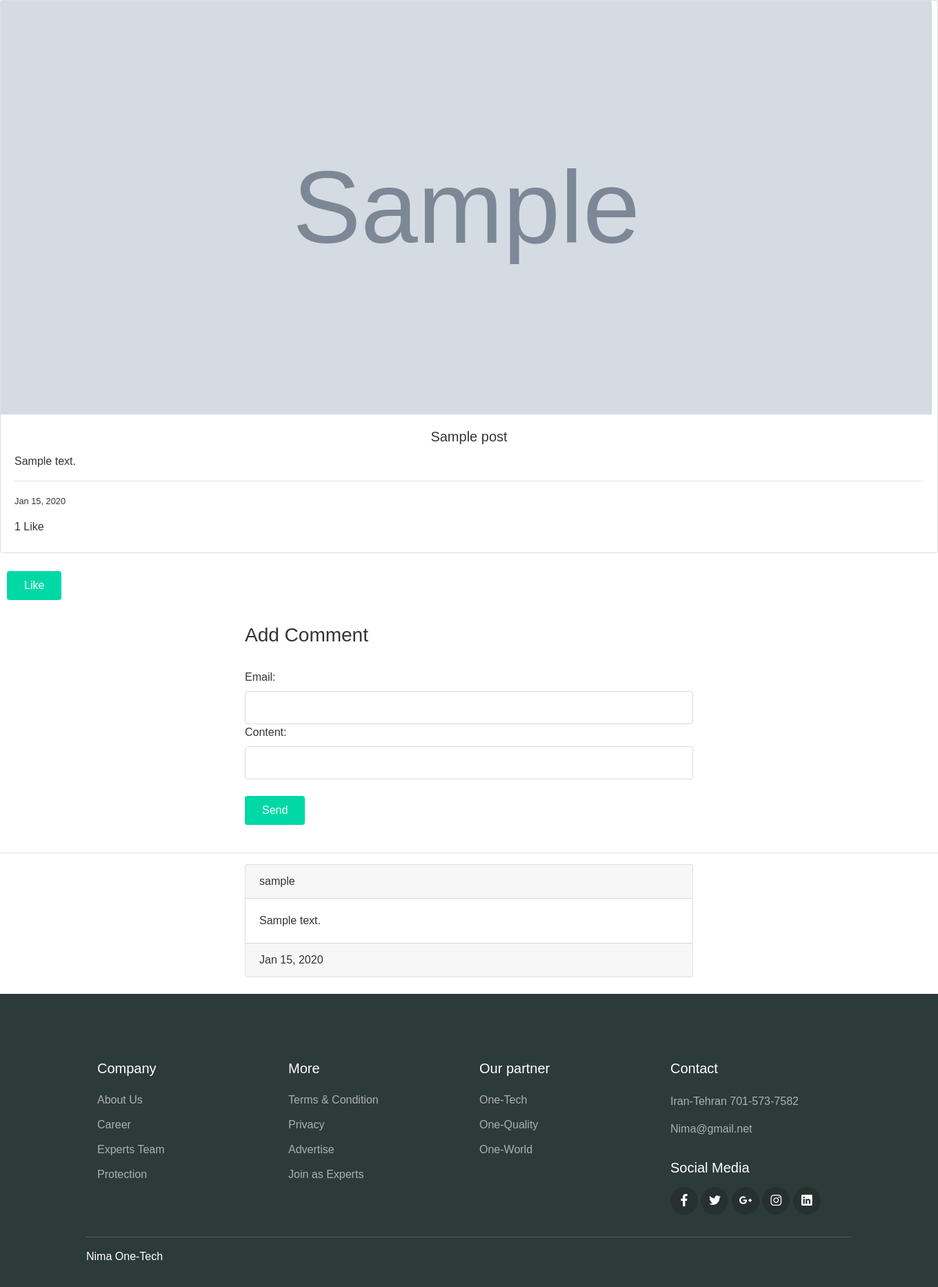
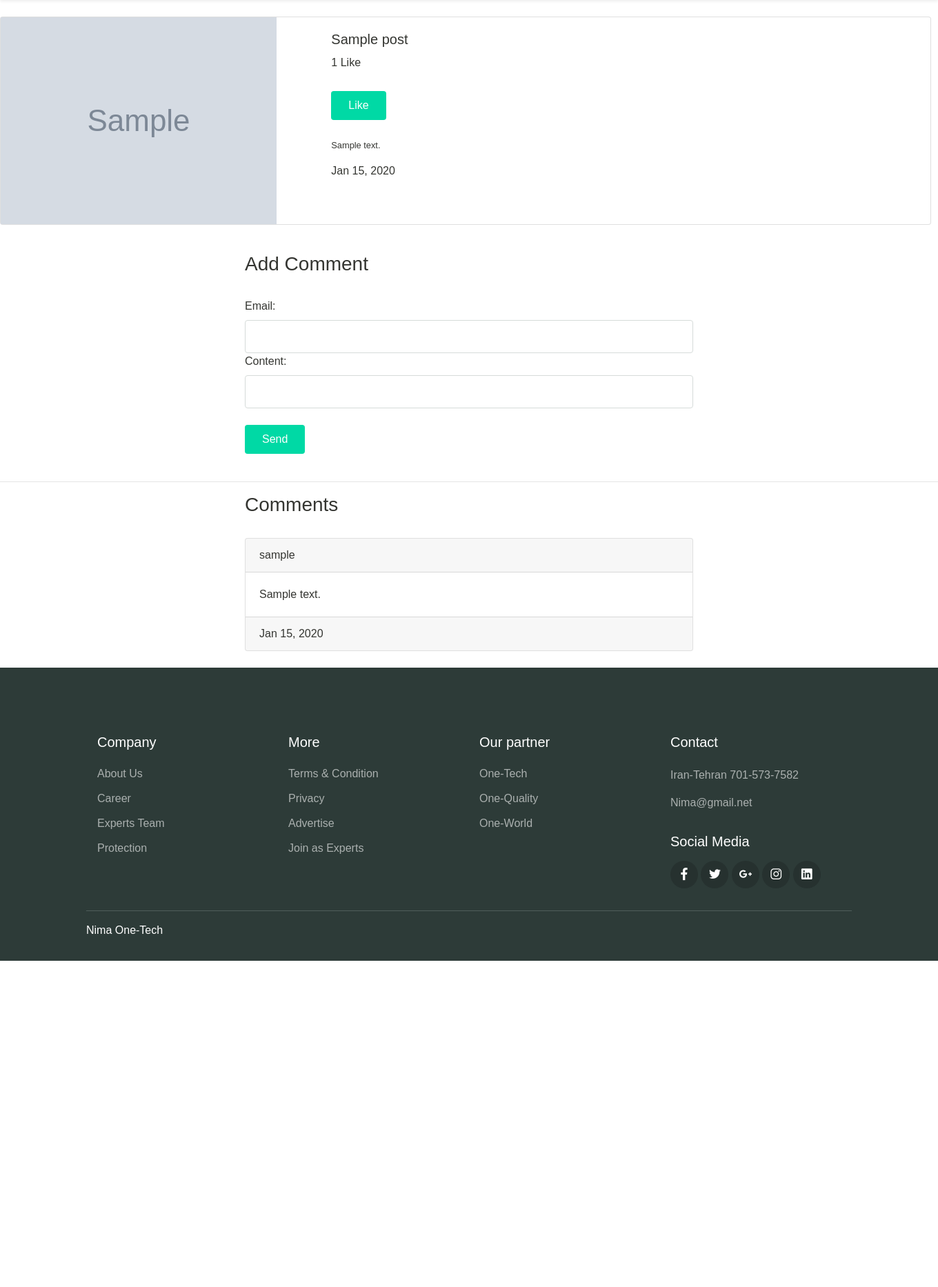
Before and after one commit to NimaMohammadi123/OneTech, a Django app: page /1/ in a window 1360 px wide. Shown: the part 131-1997 px from the top of the page at 69% size. After the commit the page ends 1524 px from the top, so only its background shows below. Run offline with Django 4.2, Linux system fonts and the light colour scheme; tables that the repository leaves empty hold one stand-in row (values such as "Sample post"); grey boxes marked "Sample" are stand-in pictures; some libraries are stand-ins or nearby versions; some web fonts are replaced.

Commit message:
second commit

```diff
--- a/blog/views.py
+++ b/blog/views.py
@@ -19,7 +19,7 @@ def post_view (request):
 def post_detail(request,pk):
     post = get_object_or_404(Post , id=pk)
     comment_form = CommentForm()
-    comment = CommentPost.objects.filter(post=post.id)
+    comment = CommentPost.objects.filter(post=post.id).order_by('-created')[:10]
     if request.method == 'POST':
         if request.user.is_authenticated:
             form = CommentForm(request.POST)
--- a/templates/blog/detail.html
+++ b/templates/blog/detail.html
@@ -1,27 +1,43 @@
 {% extends "base.html" %}
 
 {% block content %}
-<div class="card mb-3">
-    <img src="{{post.image.url}}" class="card-img-top" alt="..." style="width: 1350px ; height:600px;">
-    <div class="card-body">
-      <h5 class="card-title" style="text-align: center;">{{post.title}}</h5>
-      <p class="card-text">{{post.content|safe}}</p>
-      <hr>
-      <p class="card-text"><small class="text-body-secondary">{{post.created|date:"M d, Y"}}</small></p>
-      <h6>{{post.likes.count}} Like</h6>
+<br>
+<div class="card mb-3" style="max-width: 1350px;">
+  <div class="row g-0">
+    <br>
+    <div class="col-md-4">
+      <img src="{{post.image.url}}" class="img-fluid rounded-start" alt="...">
     </div>
+    <div class="col-md-8">
+      <div class="card-body">
+        <h5 class="card-title">{{post.title}}</h5>
+
+        <h6>{{post.likes.count}} Like</h6>
+        <br>
+        <form action="{% url 'post_like' post.id %}" method="POST">
+          {% csrf_token %}
+          {% if request.user in post.likes.all %}
+              <button type="submit" name="post_id" value="{{post.id}}" class="btn btn-danger" >Unlike</button>
+          {% else %}
+              <button type="submit" name="post_id" value="{{post.id}}" class="btn btn-primary">Like</button>
+          {% endif %}
+
+      </form>
+
+        <br>
+        <p class="card-text"><small class="text-body-secondary">{{post.content|safe}}</small></p>
+        <p class="card-text"><h6 class="text-body-secondary">{{post.created|date:"M d, Y"}}</h6></p>
+
+
+      </div>
+    </div>
+  </div>
+</div>
+
+
 
 </div>
 
-<form action="{% url 'post_like' post.id %}" method="POST">
-    {% csrf_token %}
-    {% if request.user in post.likes.all %}
-        <button type="submit" name="post_id" value="{{post.id}}" class="btn btn-danger" style="margin:10px 10px 10px 10px;">Unlike</button>
-    {% else %}
-        <button type="submit" name="post_id" value="{{post.id}}" class="btn btn-primary" style="margin:10px 10px 10px 10px;">Like</button>
-    {% endif %}
-
-</form>
 
 
 <br>
@@ -38,6 +54,8 @@
 <br>
 <hr>
 <div class="col-md-6 offset-md-3">
+  <h3>Comments</h3>
+  <br>
   {% for c in comment %}
   <div class="card text">
     <div class="card-header">
```
